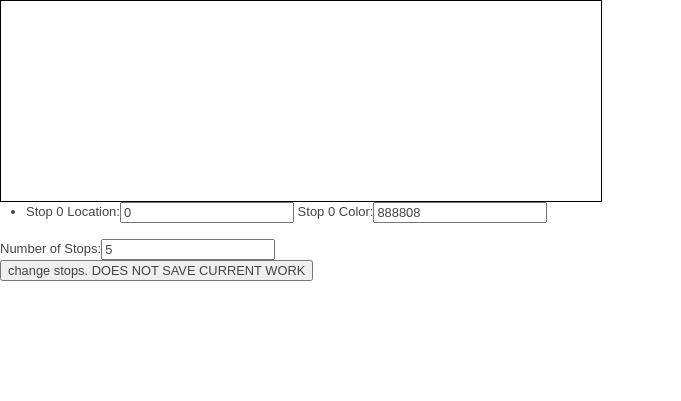
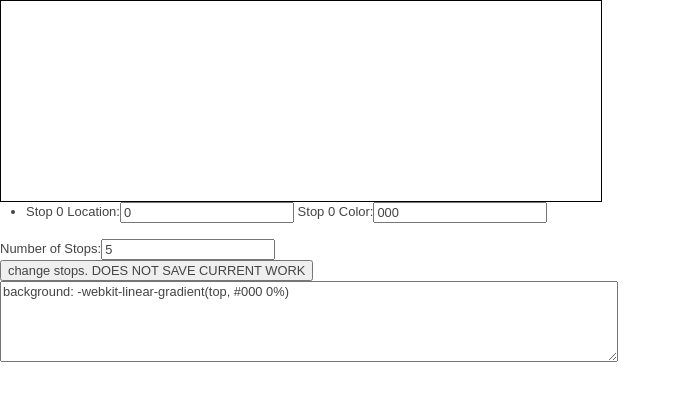
Before and after one commit to cmcculloh/css-3-gradient-generator, a PHP site: page /?numstops=1 in a window 1280 px wide. Shown: the top 401 px of the page, without its empty margins (0-681 px from the left). Run offline with PHP 8.4, Linux system fonts and the light colour scheme; some libraries are stand-ins or nearby versions.

Commit message:
(master) added textarea output thing

```diff
--- a/index.php
+++ b/index.php
@@ -57,8 +57,9 @@
           }
           for($i=0;$i<$_GET["numstops"];$i++){
             echo '<li>';
-            echo '<label for="stop'.$i.'location">Stop '.$i.' Location:</label><input type="number" min="0" step="0.1" value="'.($i*10).'" id="stop' . $i . 'location" name="stop'. $i . 'location">';
-            echo ' <label for="stop'.$i.'color">Stop '.$i.' Color:</label><input type="text" value="8888'.$i.'8" id="stop' . $i . 'color" name="stop'. $i . 'color">';
+            echo '<label for="stop'.$i.'location">Stop '.$i.' Location:</label><input type="number" min="0" step="0.001" value="'.($i*10).'" id="stop' . $i . 'location" name="stop'. $i . 'location">';
+            $color = $i . $i . $i;
+            echo ' <label for="stop'.$i.'color">Stop '.$i.' Color:</label><input type="text" value="' . $color . '" id="stop' . $i . 'color" name="stop'. $i . 'color">';
             echo '</li>';
           }
         ?></ul>
@@ -68,6 +69,7 @@
 
         <input type="submit" value="change stops. DOES NOT SAVE CURRENT WORK">
       </form>
+      <textarea id="output" rows="5" cols="80"></textarea>
       </div>
 
     </div>
@@ -127,7 +129,7 @@
     buildGradient = function(){
       var bg;
 
-      bg = "-webkit-linear-gradient(left";
+      bg = "-webkit-linear-gradient(top";
       jQuery.each(gradients, function(key, value){
         bg += ", #" + gradients[key]["color"] + " " + gradients[key]["location"] + "%";
       });
@@ -137,6 +139,7 @@
 
       console.log("background: " + bg);
 
+      jQuery("#output").val("background: " + bg);
     }
 
     getProperties();
```
